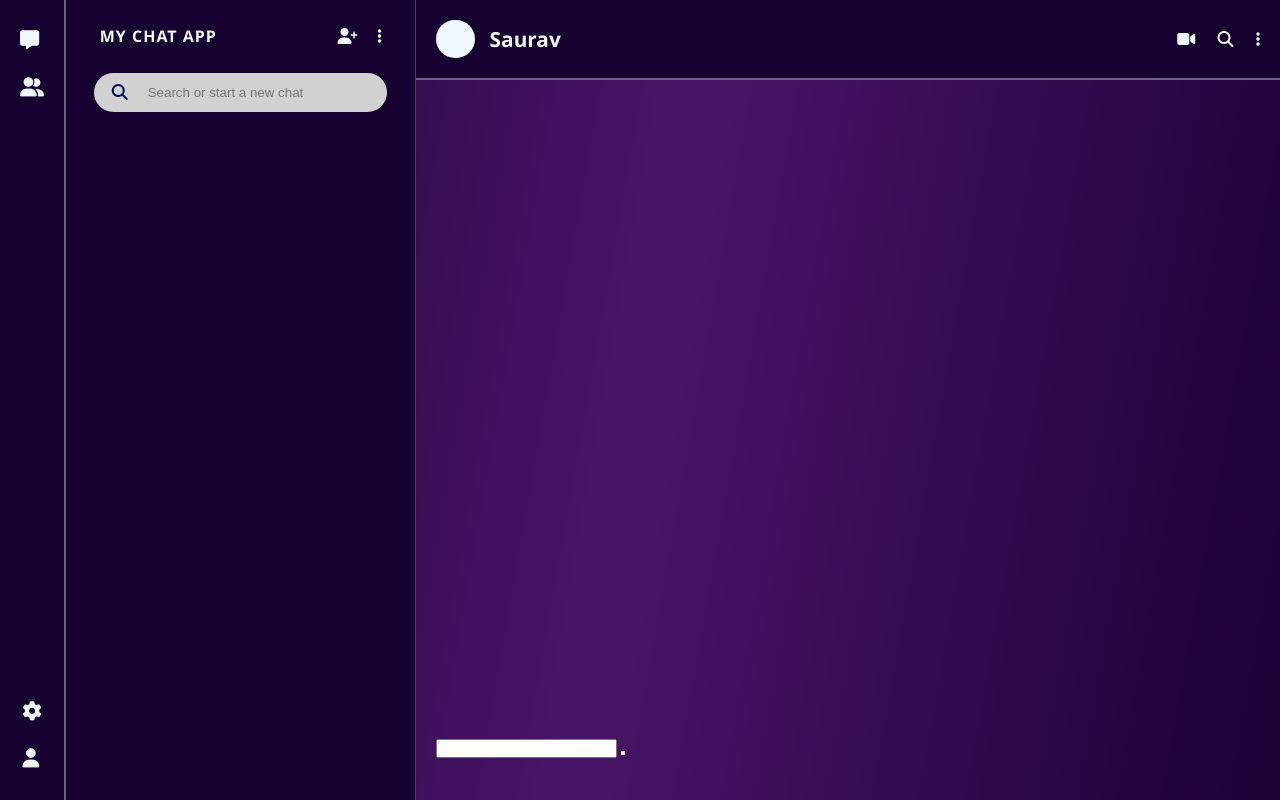
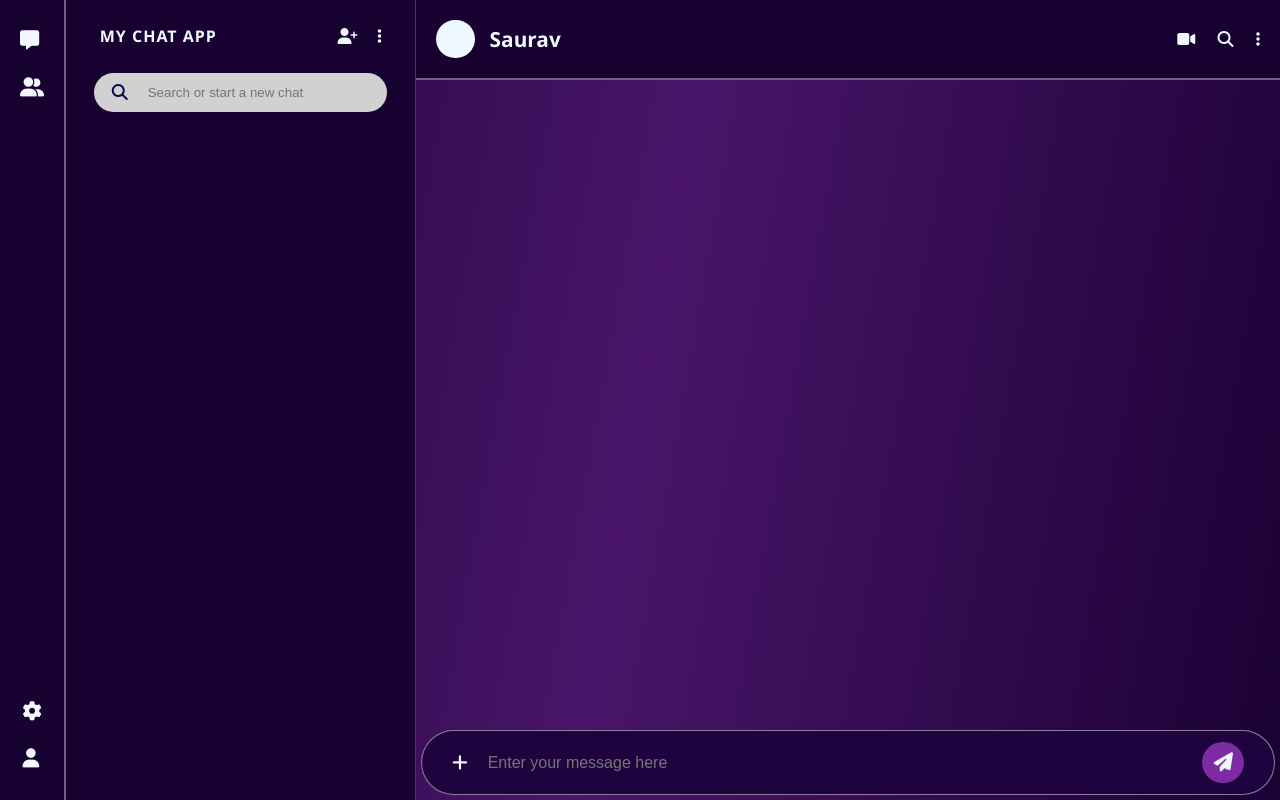
Before and after one commit to shailendrasharma28/Chat-App, a plain HTML site: page frontend/src/pages/chatWindow/chatWindow.html in a window 1280 px wide. Drawn offline with Linux system fonts and the light colour scheme.

Commit message:
Message store in db api

```diff
--- a/backend/routes.js
+++ b/backend/routes.js
@@ -1,5 +1,6 @@
 const routes = [
-    {path: "/api/user", module: "./apis/routes/userRoutes"}
+    {path: "/api/user", module: "./apis/routes/userRoutes"},
+    {path: "/api/chat", module: "./apis/routes/chatRoutes"},
 ]
 
 module.exports = (app) => {
--- a/frontend/src/pages/chatWindow/chatWindow.CSS
+++ b/frontend/src/pages/chatWindow/chatWindow.CSS
@@ -88,7 +88,6 @@ body {
     gap: 20px;
 }
 
-
 .chatlist-header i {
     color: aliceblue;
     font-size: 1rem;
@@ -111,6 +110,7 @@ body {
     align-items: center;
     gap: 10px;
 }
+
 #search-input input {
     width: 100%;
     border: none;
@@ -244,5 +244,54 @@ body {
     background-color: rgb(23,1,48, 0.5);
     width: 100%;
     height: 12%;
-    padding: 20px;
+    padding: 10px 5px 5px 5px;
 }
+
+.chatbox-footer div{
+    display: flex;
+    justify-content: space-between;
+    align-items: center;
+    gap: 20px;
+    background-color: rgb(31, 3, 63);
+    width: 100%;
+    padding: 0px 30px;
+    border-radius: 5rem;
+    margin: 0;
+    border: 0.8px solid rgb(250, 250, 250, 0.5 );
+}
+
+.chatbox-footer label i {
+    color: aliceblue;
+    font-size: 1.1rem;
+    cursor: pointer;
+}
+
+#msg-input {
+    background: none;
+    border: none;
+    width: 90%;
+    color: aliceblue;
+    font-size: 1rem;
+}
+
+#msg-input:focus {
+    outline: none;
+}
+
+#msg-send-btn {
+    background: none;
+    cursor: pointer;
+    border: none;
+    text-align: center;
+}
+
+#msg-send-btn i{
+    background-color: #7d2aa3;
+    cursor: pointer;
+    border: none;
+    border-radius: 2rem;
+    text-align: center;
+    padding: 0.7rem;
+    color: aliceblue;
+    font-size: 1.2rem;
+}
--- a/frontend/src/pages/chatWindow/chatWindow.html
+++ b/frontend/src/pages/chatWindow/chatWindow.html
@@ -64,9 +64,10 @@
 
             </div>
             <div class="chatbox-footer">
-                <div>
-                    <input type="text">
-                    <button type="submit"><i></i></button>
+                <div class="msg-container">
+                    <label for="msg-input"><i class="fa-solid fa-plus"></i></label>
+                    <input type="text" id="msg-input" placeholder="Enter your message here">
+                    <button type="submit" id="msg-send-btn"><i class="fa-solid fa-paper-plane"></i></button>
                 </div>
             </div>
         </div>
```
Also changed, not shown: backend/apis/controllers/chatController.js (added, +25 -0 lines), backend/apis/models/chatMembersModel.js (added, +42 -0 lines), backend/apis/models/conversionModel.js (added, +25 -0 lines), backend/apis/models/messagesModel.js (added, +49 -0 lines), backend/apis/routes/chatRoutes.js (added, +7 -0 lines), backend/config/associations.js (added).
